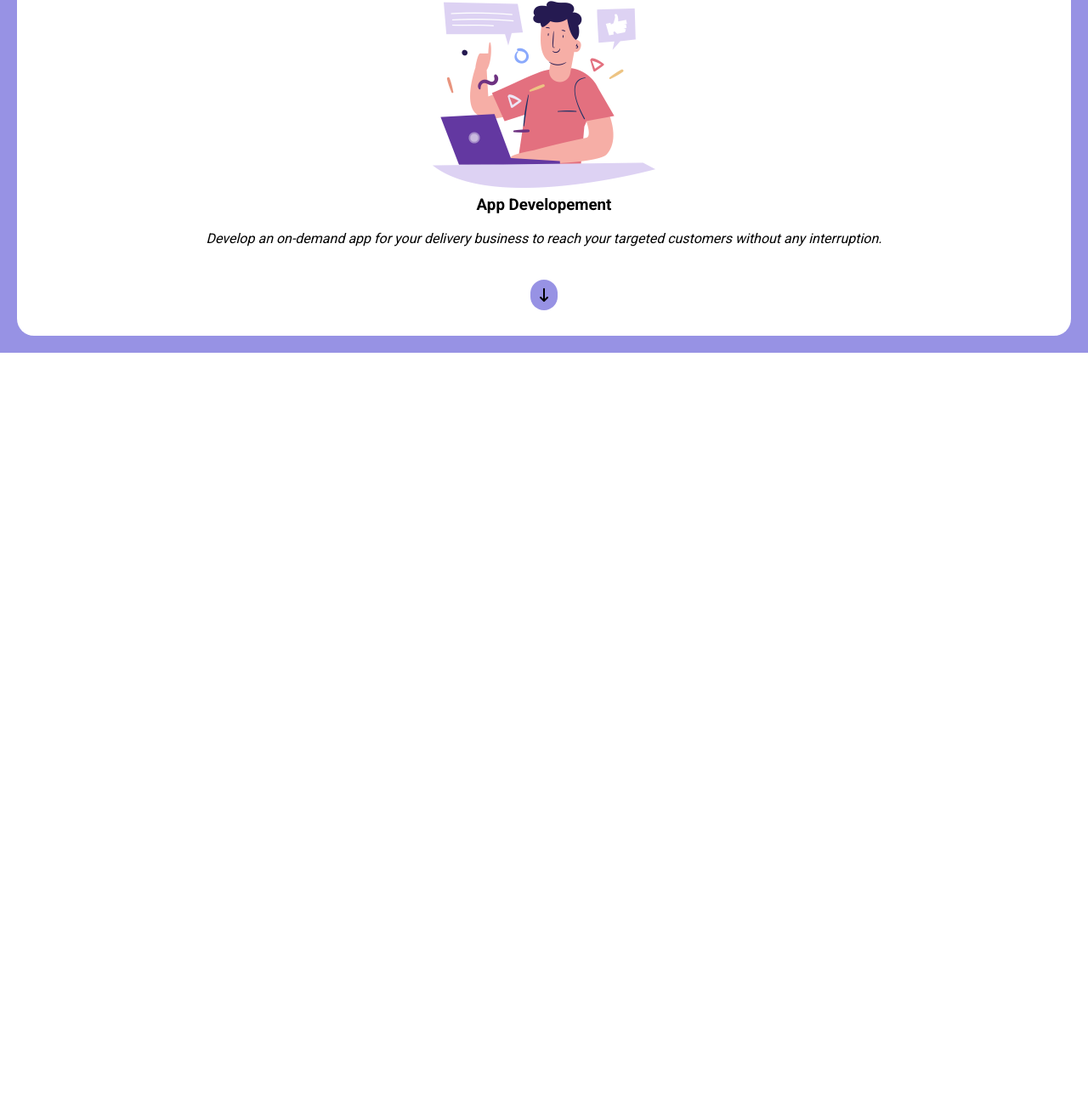
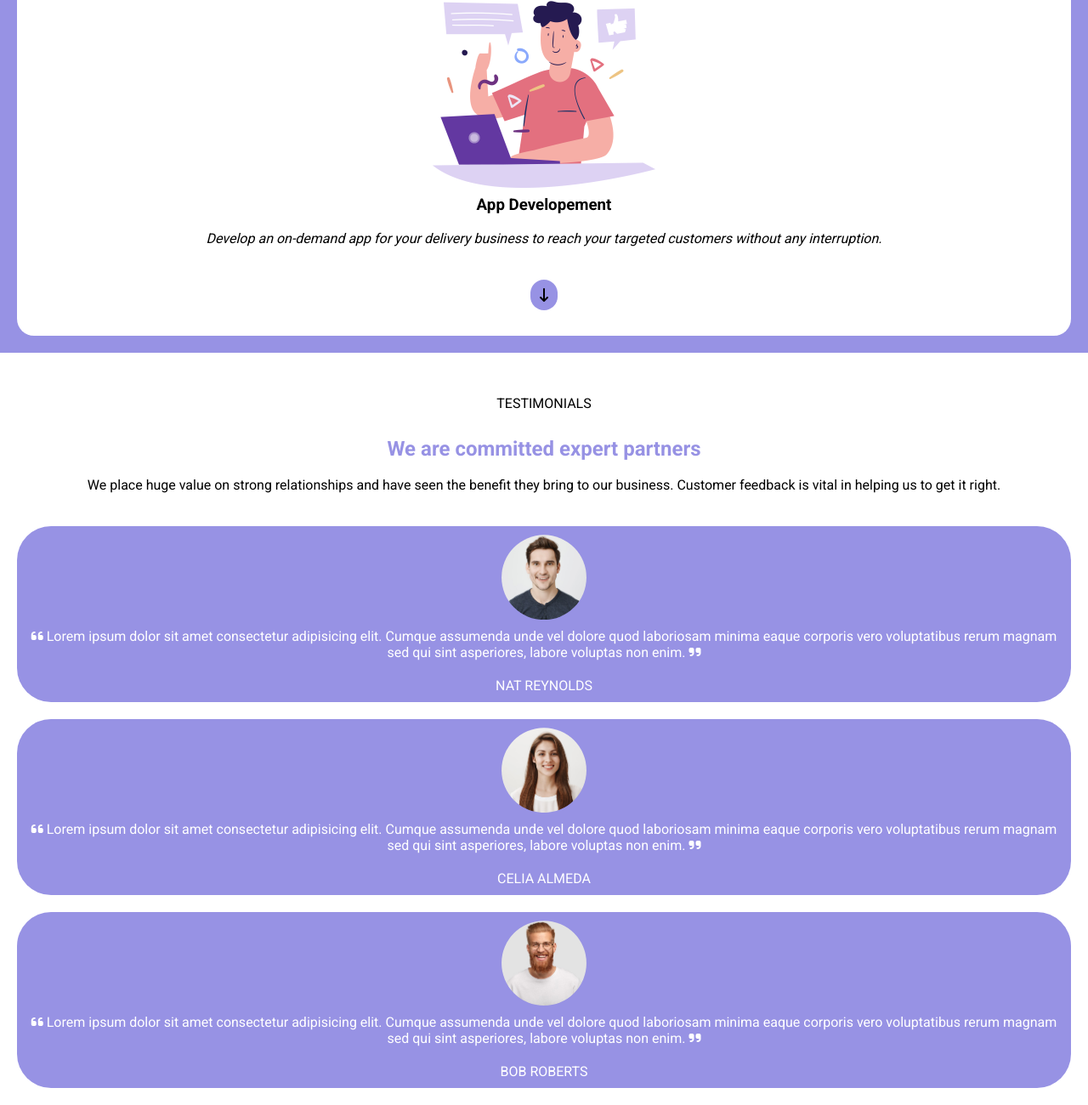
Before and after one commit to MattiaLongo03/htmlcss-responsive-layout, a plain HTML site: page index.html in a window 1280 px wide. Shown: the part 2706-4006 px from the top of the page at 85% size. Before the commit the page ends 3121 px from the top, so only its background shows below. Drawn offline with Linux system fonts and the light colour scheme.

Commit message:
testimonials

```diff
--- a/css/style.css
+++ b/css/style.css
@@ -172,3 +172,44 @@
     border-radius: 30px;
     cursor: pointer;
 }
+
+.testimonials{
+    margin-top: 50px;
+    display: flex;
+    flex-direction: column;
+    align-items: center;
+}
+
+.testo-testimonials{
+   text-align: center;
+}
+
+.testo-testimonials h2{
+    color: #9792E4;
+ }
+
+.testimoni{
+    margin: 20px;
+    display: flex;
+    flex-direction: column;
+    align-items: center;
+    background-color: #9792E4;
+    color: white;
+    border-radius: 40px;
+    text-align: center;
+}
+
+.testimoni p{
+    padding: 10px;
+}
+
+.testimoni i{
+    display: inline;
+    color: white;
+}
+
+.testimoni img{
+    margin-top: 10px;
+    width: 150px;
+    clip-path: circle();
+}
--- a/index.html
+++ b/index.html
@@ -83,5 +83,36 @@
             </div>
         </div>
     </section>
+
+    <section>
+        <div class="testimonials">
+            <div class="testo-testimonials">
+                <p>TESTIMONIALS</p>
+                <h2>We are committed expert partners</h2><br>
+                <p>We place huge value on strong relationships and have seen the benefit they bring to our business. Customer feedback is vital in helping us to get it right.</p><br>
+            </div>
+            <div class="container-testimoni">
+                <div class="testimoni">
+                    <img src="img/testimonial1.jpg" alt="Testimonial1">
+                    <p><i class="fa-solid fa-quote-left"></i> Lorem ipsum dolor sit amet consectetur adipisicing elit. Cumque assumenda unde vel dolore quod laboriosam minima eaque corporis vero voluptatibus rerum magnam sed qui sint asperiores, labore voluptas non enim. <i class="fa-solid fa-quote-right"></i></p>
+                    <p>NAT REYNOLDS</p>
+                </div>
+                <div class="testimoni">
+                    <img src="img/testimonial2.jpg" alt="Testimonial2">
+                    <p><i class="fa-solid fa-quote-left"></i> Lorem ipsum dolor sit amet consectetur adipisicing elit. Cumque assumenda unde vel dolore quod laboriosam minima eaque corporis vero voluptatibus rerum magnam sed qui sint asperiores, labore voluptas non enim. <i class="fa-solid fa-quote-right"></i></p>
+                    <p>CELIA ALMEDA</p>
+                </div>
+                <div class="testimoni">
+                    <img src="img/testimonial3.jpg" alt="Testimonial3">
+                    <p><i class="fa-solid fa-quote-left"></i> Lorem ipsum dolor sit amet consectetur adipisicing elit. Cumque assumenda unde vel dolore quod laboriosam minima eaque corporis vero voluptatibus rerum magnam sed qui sint asperiores, labore voluptas non enim. <i class="fa-solid fa-quote-right"></i></p>
+                    <p>BOB ROBERTS</p>
+                </div>
+            </div>
+        </div>
+    </section>
+
+    <section>
+
+    </section>
 </body>
 </html>
```
